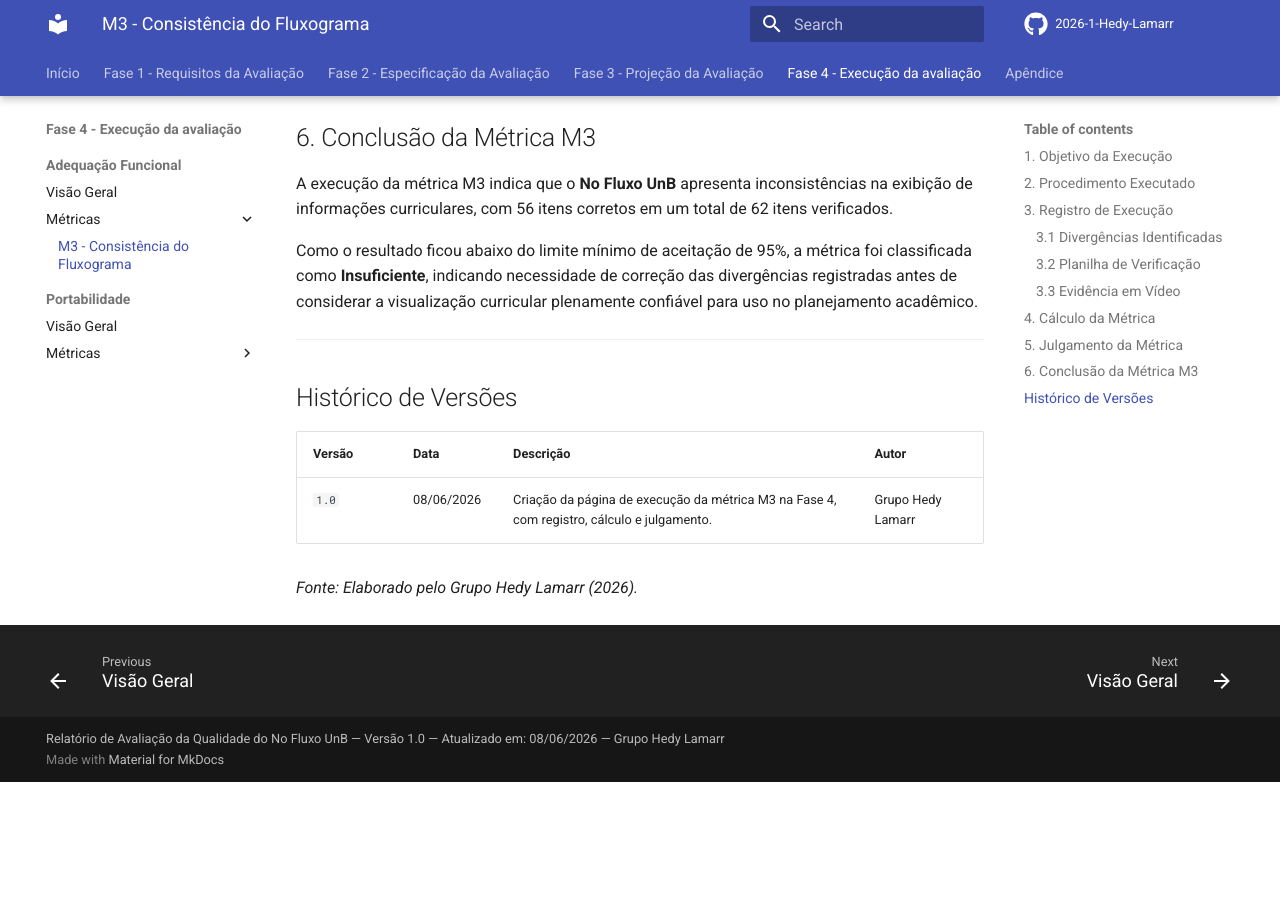
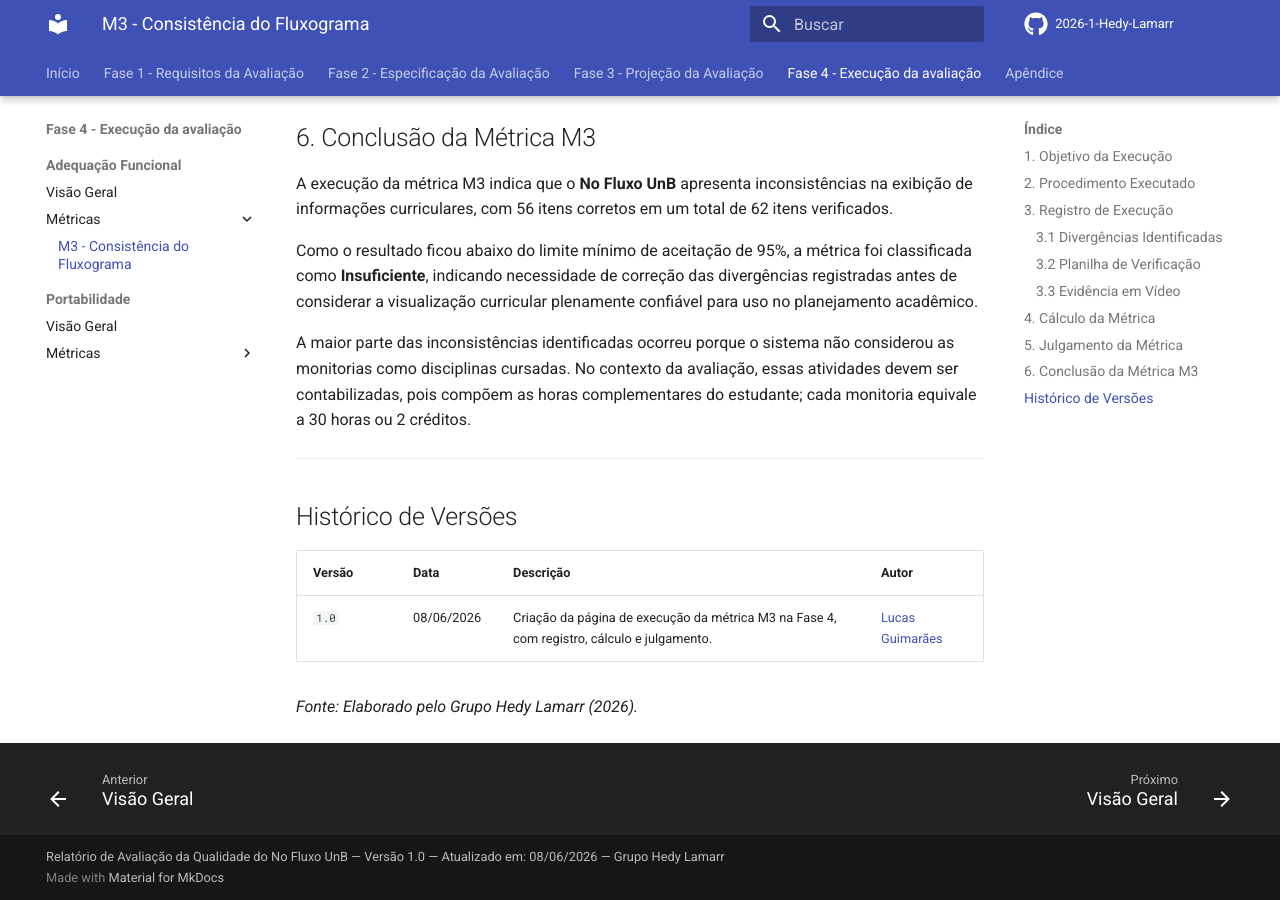
Before and after one commit to FCTE-Qualidade-de-Software-1/2026-1_T01_HEDY_LAMAR, an MkDocs documentation site: the page built from docs/fase4/adequacao_funcional/metrica_3.md, in a window 1280 px wide and 900 px high, scrolled down 3725 px. Built offline with MkDocs 1.6.1 and Material for MkDocs 9.7.7, drawn with Linux system fonts in a browser that asks for light colours; comment, search, counter and statistics services are not loaded; before the commit the page ends 4507 px from its top, so only the background shows below that.

Commit message:
fix(docs): arruma documentação da fase 4 - métrica 3

```diff
--- a/docs/fase4/adequacao_funcional/metrica_3.md
+++ b/docs/fase4/adequacao_funcional/metrica_3.md
@@ -109,12 +109,14 @@
 
 Como o resultado ficou abaixo do limite mínimo de aceitação de 95%, a métrica foi classificada como **Insuficiente**, indicando necessidade de correção das divergências registradas antes de considerar a visualização curricular plenamente confiável para uso no planejamento acadêmico.
 
+A maior parte das inconsistências identificadas ocorreu porque o sistema não considerou as monitorias como disciplinas cursadas. No contexto da avaliação, essas atividades devem ser contabilizadas, pois compõem as horas complementares do estudante; cada monitoria equivale a 30 horas ou 2 créditos.
+
 ---
 
 ## Histórico de Versões
 
 | Versão | Data | Descrição | Autor |
 |---|---|---|---|
-| `1.0` | 08/06/2026 | Criação da página de execução da métrica M3 na Fase 4, com registro, cálculo e julgamento. | Grupo Hedy Lamarr |
+| `1.0` | 08/06/2026 | Criação da página de execução da métrica M3 na Fase 4, com registro, cálculo e julgamento. | [Lucas Guimarães](https://github.com/lcsgborges) |
 
 *Fonte: Elaborado pelo Grupo Hedy Lamarr (2026).*
--- a/mkdocs.yml
+++ b/mkdocs.yml
@@ -6,7 +6,7 @@
   name: material
   icon:
     repo: fontawesome/brands/github
-
+  language: pt-BR
   palette:
     scheme: default
     primary: indigo
```
